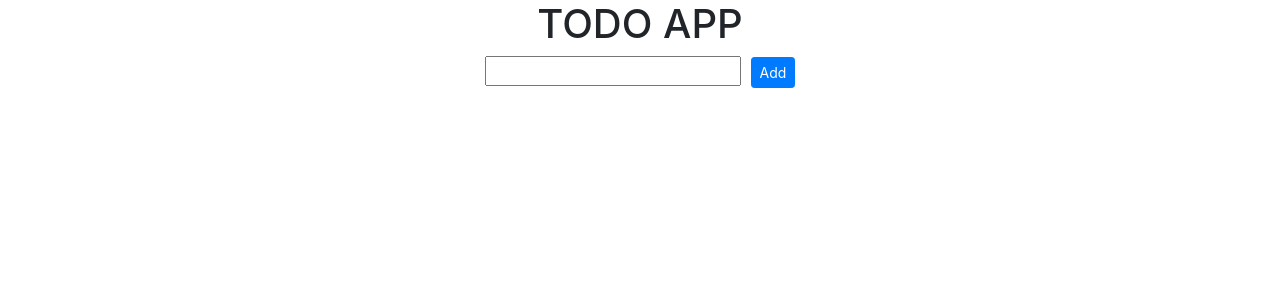
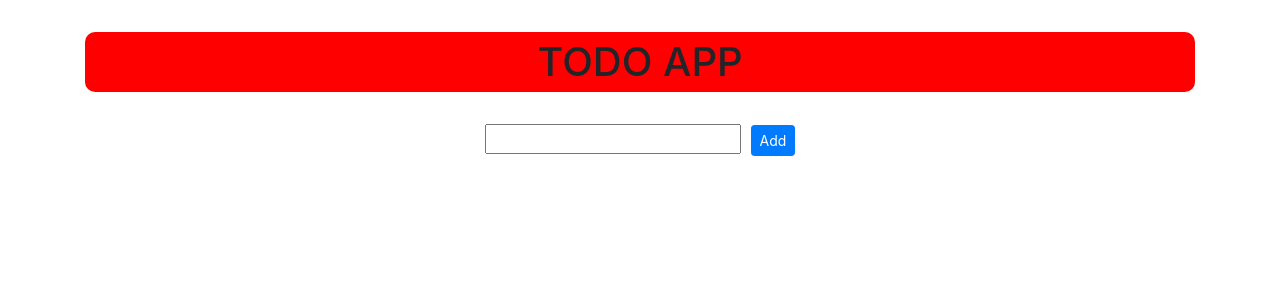
Before and after one commit to OussamaAlouat/angular-todoApp, an Angular app: page / in a window 1280 px wide. Shown: the top 300 px of the page. Built offline with nearby package versions, Linux system fonts and the light colour scheme.

Commit message:
Added title style

```diff
--- a/src/app/views/todo.component.html
+++ b/src/app/views/todo.component.html
@@ -1,6 +1,8 @@
 <div class="container">
   <div class="centered">
+    <div class="title">
       <h1>{{title}}</h1>
+    </div>
     <input type="text" [(ngModel)]="activity"/>
     <button style="margin-left: 10px" class="btn btn-sm btn-primary" (click)="addActivity()">Add</button>
   </div>
--- a/src/assets/styles.css
+++ b/src/assets/styles.css
@@ -14,3 +14,15 @@
   margin-left: 1rem;
   margin-bottom: 1rem;
 }
+
+.title{
+  margin-top: 2rem;
+  background: red;
+  border-radius: 10px 10px 10px 10px;
+  height: 60px;
+  line-height: 45px;
+  margin-bottom: 2rem;
+}
+.title h1{
+  line-height: 60px;
+}
```
